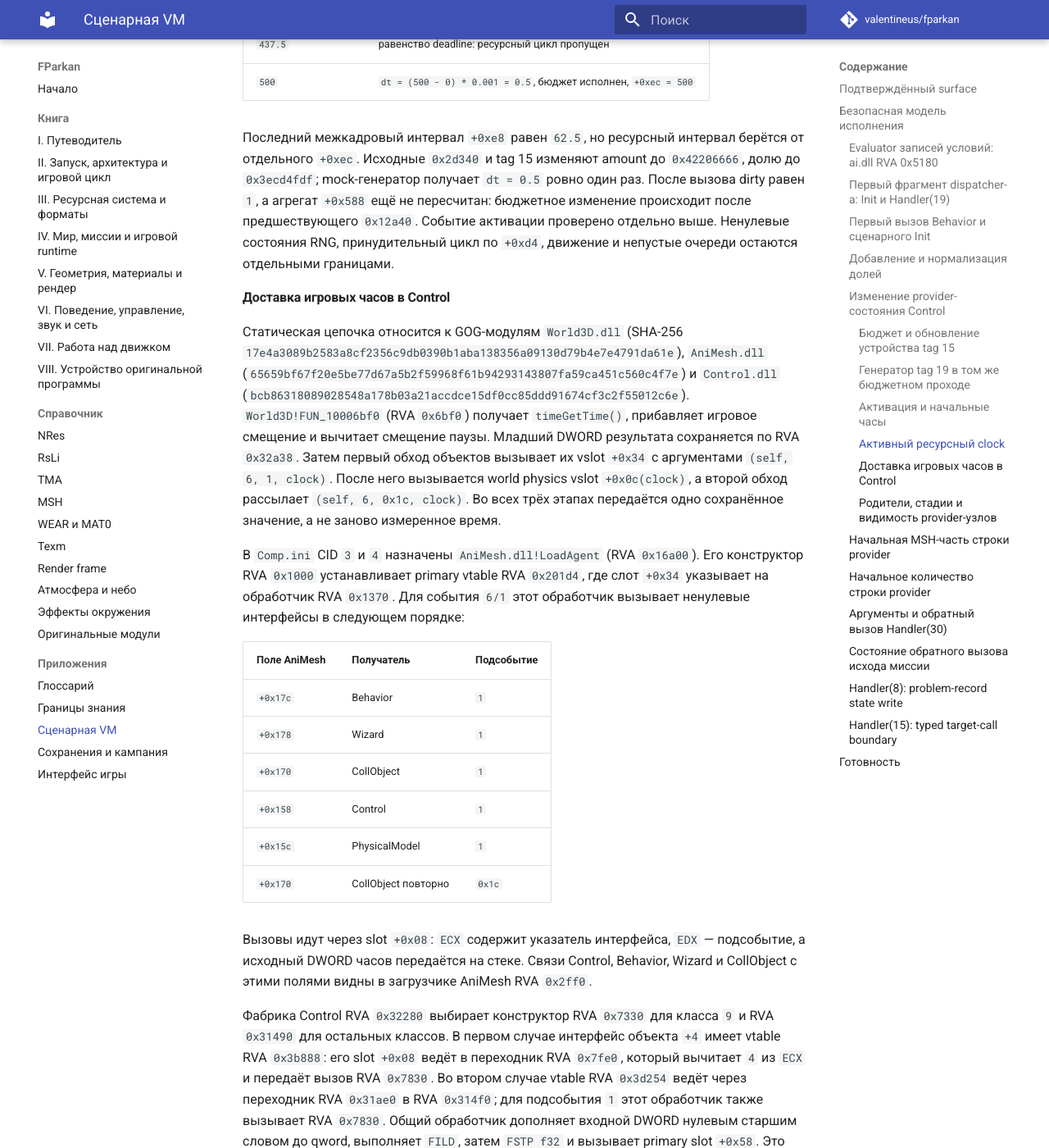
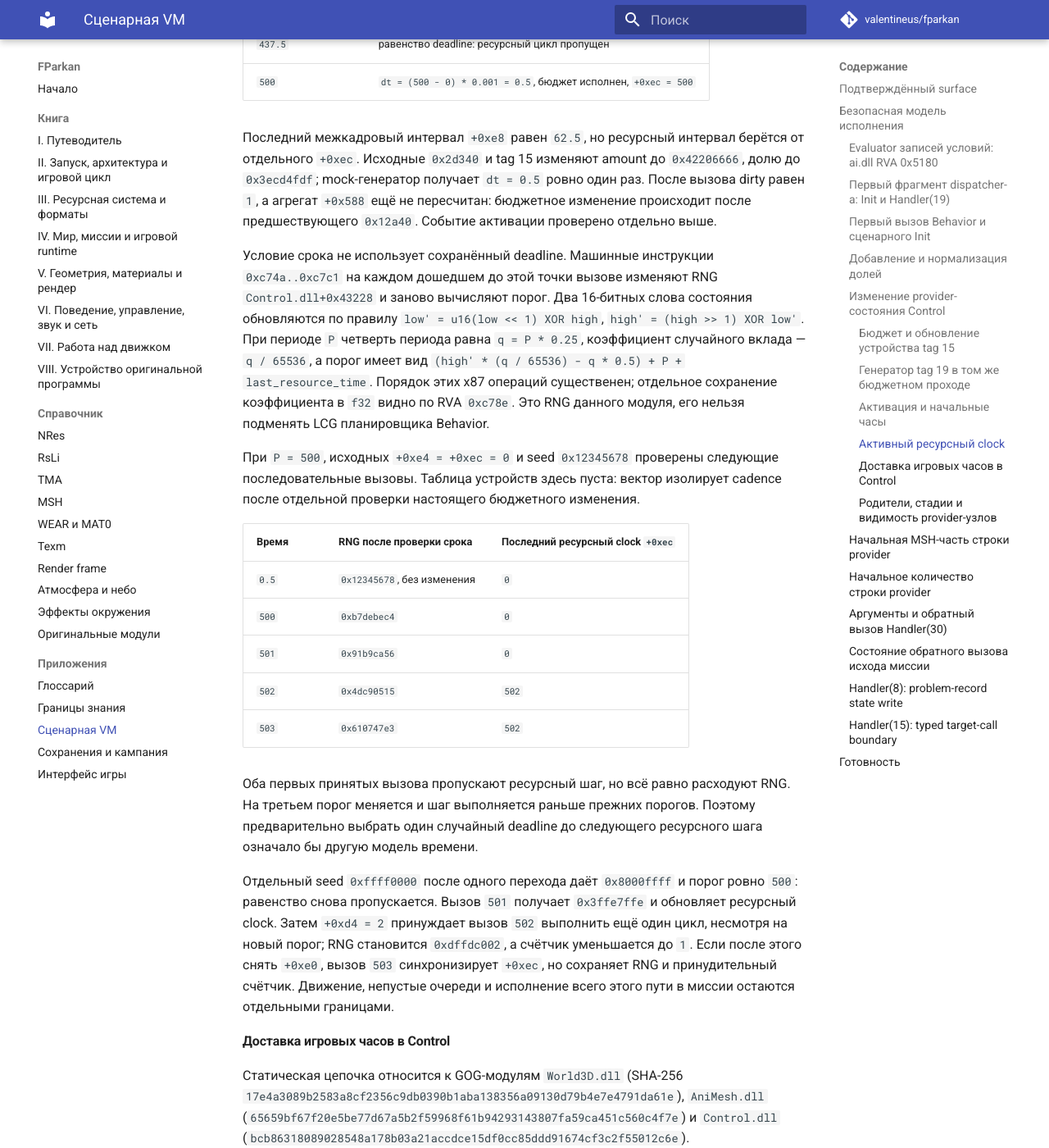
Before and after one commit to valentineus/fparkan, an MkDocs documentation site: the page built from docs/appendices/script-vm.md, in a window 1280 px wide and 1400 px high, scrolled down 18065 px. Shown: the whole window at 82% size. Built offline with MkDocs 1.6.1 and Material for MkDocs 9.7.7, drawn with Linux system fonts in a browser that asks for light colours; comment, search, counter and statistics services are not loaded.

Commit message:
test(runtime): verify randomized Control resource cadence

```diff
--- a/docs/appendices/script-vm.md
+++ b/docs/appendices/script-vm.md
@@ -771,9 +771,44 @@ DLL. Экспорт `InitializeSettings` (RVA `0x32260`) регистрируе
 до `0x42206666`, долю до `0x3ecd4fdf`; mock-генератор получает `dt = 0.5`
 ровно один раз. После вызова dirty равен `1`, а агрегат `+0x588` ещё не
 пересчитан: бюджетное изменение происходит после предшествующего `0x12a40`.
-Событие активации проверено отдельно выше. Ненулевые состояния RNG,
-принудительный цикл по `+0xd4`, движение и непустые очереди остаются отдельными
-границами.
+Событие активации проверено отдельно выше.
+
+Условие срока не использует сохранённый deadline. Машинные инструкции
+`0xc74a..0xc7c1` на каждом дошедшем до этой точки вызове изменяют RNG
+`Control.dll+0x43228` и заново вычисляют порог. Два 16-битных слова состояния
+обновляются по правилу `low' = u16(low << 1) XOR high`,
+`high' = (high >> 1) XOR low'`. При периоде `P` четверть периода равна
+`q = P * 0.25`, коэффициент случайного вклада — `q / 65536`, а порог имеет вид
+`(high' * (q / 65536) - q * 0.5) + P + last_resource_time`.
+Порядок этих x87 операций существенен; отдельное сохранение коэффициента в
+`f32` видно по RVA `0xc78e`. Это RNG данного модуля, его нельзя подменять
+LCG планировщика Behavior.
+
+При `P = 500`, исходных `+0xe4 = +0xec = 0` и seed `0x12345678` проверены
+следующие последовательные вызовы. Таблица устройств здесь пуста: вектор
+изолирует cadence после отдельной проверки настоящего бюджетного изменения.
+
+| Время | RNG после проверки срока | Последний ресурсный clock `+0xec` |
+| --- | --- | --- |
+| `0.5` | `0x12345678`, без изменения | `0` |
+| `500` | `0xb7debec4` | `0` |
+| `501` | `0x91b9ca56` | `0` |
+| `502` | `0x4dc90515` | `502` |
+| `503` | `0x610747e3` | `502` |
+
+Оба первых принятых вызова пропускают ресурсный шаг, но всё равно расходуют
+RNG. На третьем порог меняется и шаг выполняется раньше прежних порогов.
+Поэтому предварительно выбрать один случайный deadline до следующего
+ресурсного шага означало бы другую модель времени.
+
+Отдельный seed `0xffff0000` после одного перехода даёт `0x8000ffff` и порог
+ровно `500`: равенство снова пропускается. Вызов `501` получает
+`0x3ffe7ffe` и обновляет ресурсный clock. Затем `+0xd4 = 2` принуждает вызов
+`502` выполнить ещё один цикл, несмотря на новый порог; RNG становится
+`0xdffdc002`, а счётчик уменьшается до `1`. Если после этого снять `+0xe0`,
+вызов `503` синхронизирует `+0xec`, но сохраняет RNG и принудительный счётчик.
+Движение, непустые очереди и исполнение всего этого пути в миссии остаются
+отдельными границами.
 
 #### Доставка игровых часов в Control
 
```
Also changed, not shown: docs/appendices/knowledge-boundaries.md (+7 -2 lines), docs/tomes/06-behavior.md (+13 -4 lines), 1 other file.
